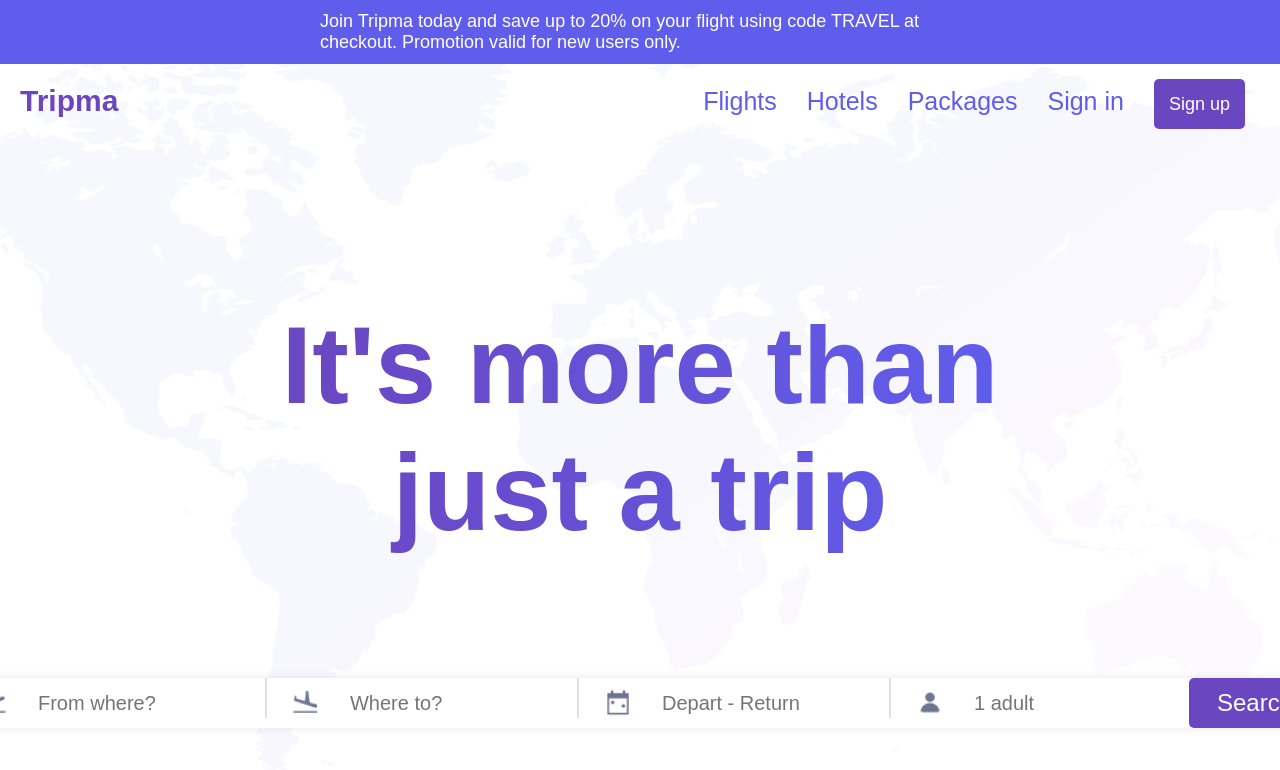
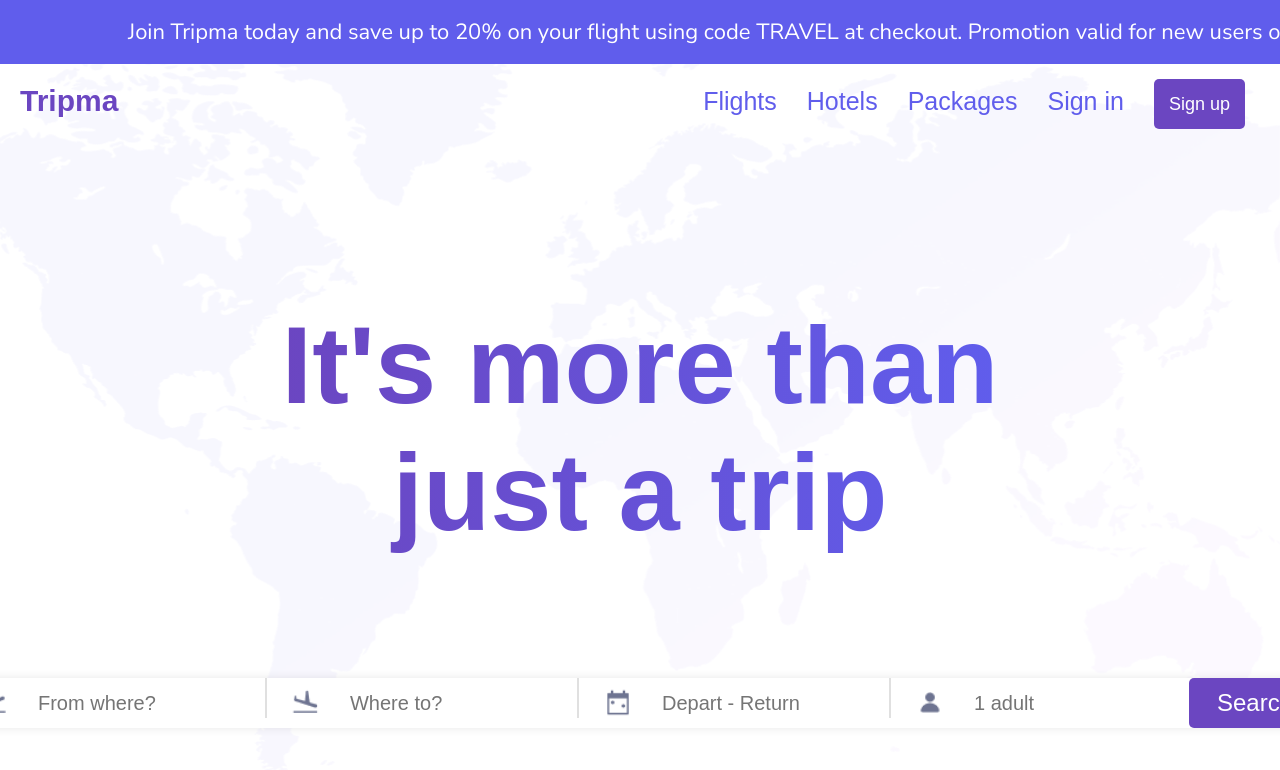
Before and after one commit to AiLinh06/Tripma, a React (Create React App) app: page / in a window 1280 px wide. Shown: the top 770 px of the page. Built offline with nearby package versions, Linux system fonts and the light colour scheme.

Commit message:
Adjust font family

```diff
--- a/public/index.html
+++ b/public/index.html
@@ -25,6 +25,7 @@
       Learn how to configure a non-root public URL by running `npm run build`.
     -->
     <title>React App</title>
+    <link href="https://fonts.googleapis.com/css?family=Nunito+Sans:400,700&display=swap" rel="stylesheet">
   </head>
   <body>
     <noscript>You need to enable JavaScript to run this app.</noscript>
--- a/src/components/Header/Header.module.css
+++ b/src/components/Header/Header.module.css
@@ -10,10 +10,15 @@
 }
 
 .promo {
-  font-size: 18px;
+  font-size: 22px;
+  font-family: 'Nunito Sans', Arial, sans-serif;
   position: absolute;
   left: 50%;
   transform: translateX(-50%);
+  max-width: 80%;
+  text-align: center;
+  white-space: nowrap;
+  font-weight: 300;
 }
 
 .close {
```
